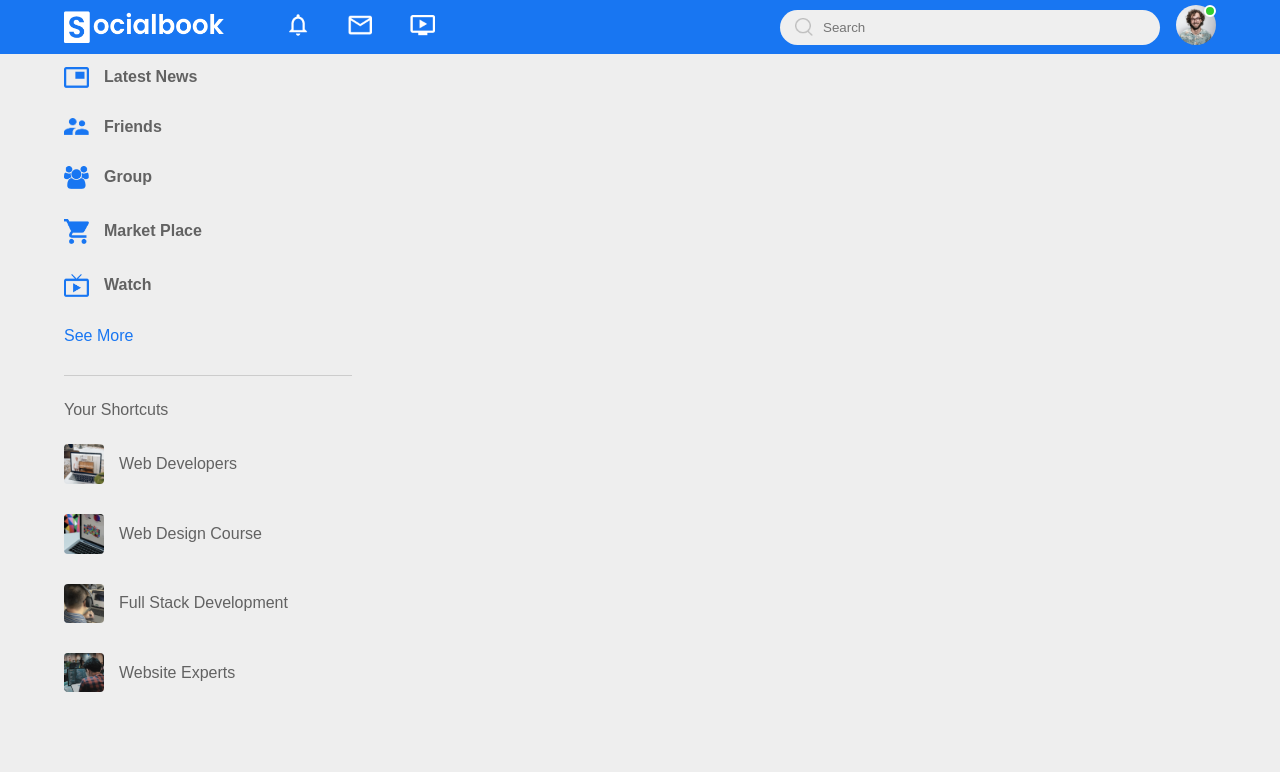
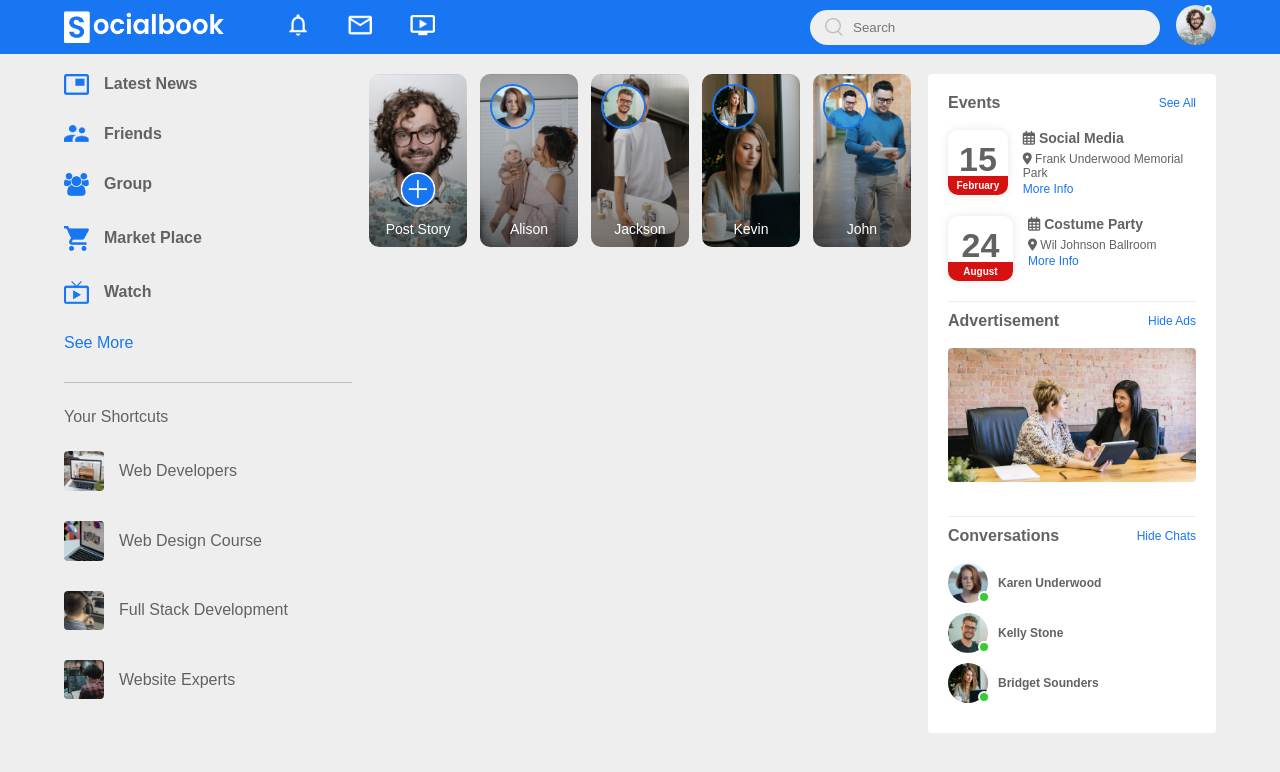
Before and after one commit to femmor/social-book, a plain HTML site: page index.html in a window 1280 px wide. Drawn offline with Linux system fonts and the light colour scheme.

Commit message:
Adds the right sidebar and main content top

```diff
--- a/index.html
+++ b/index.html
@@ -58,6 +58,8 @@
         </a>
       </div>
 
+      <div class="dark-divider"></div>
+
       <div class="shortcut-links">
         <p>your shortcuts</p>
         <a href="#">
@@ -78,10 +80,104 @@
         </a>
       </div>
     </div>
+
     <!-- Main content -->
-    <div class="main-content"></div>
+    <div class="main-content">
+      <div class="stories">
+        <div class="story story-1">
+          <img src="images/upload.png" alt="story">
+          <p class="post-story">post story</p>
+        </div>
+        <div class="story story-2">
+          <img src="images/member-1.png" alt="story">
+          <p class="post-story">alison</p>
+        </div>
+        <div class="story story-3">
+          <img src="images/member-2.png" alt="story">
+          <p class="post-story">jackson</p>
+        </div>
+        <div class="story story-4">
+          <img src="images/member-3.png" alt="story">
+          <p class="post-story">kevin</p>
+        </div>
+        <div class="story story-5">
+          <img src="images/member-4.png" alt="story">
+          <p class="post-story">john</p>
+        </div>
+      </div>
+    </div>
+
     <!-- Right sidebar -->
-    <div class="right-sidebar"></div>
+    <div class="right-sidebar">
+      <div class="sidebar-title">
+        <h4>Events</h4>
+        <a href="#">see all</a>
+      </div>
+
+      <div class="event">
+        <div class="event-left">
+          <h3>15</h3>
+          <span>february</span>
+        </div>
+        <div class="event-right">
+          <h4><i class="fa-regular fa-calendar-days"></i> social media</h4>
+          <p><i class="fa fa-map-marker-alt"></i> frank underwood memorial park</p>
+          <a href="#">more info</a>
+        </div>
+      </div>
+
+      <div class="event">
+        <div class="event-left">
+          <h3>24</h3>
+          <span>August</span>
+        </div>
+        <div class="event-right">
+          <h4><i class="fa-regular fa-calendar-days"></i> costume party</h4>
+          <p><i class="fa fa-map-marker-alt"></i> wil johnson ballroom</p>
+          <a href="#">more info</a>
+        </div>
+      </div>
+      <div class="divider"></div>
+
+      <div class="sidebar-title">
+        <h4>Advertisement</h4>
+        <a href="#" id="toggleAd">hide ads</a>
+      </div>
+
+      <img src="images/advertisement.png" class="sidebar-ads" id="sidebar-ads" alt="ads">
+
+      <div class="divider"></div>
+
+      <div class="sidebar-title">
+        <h4>Conversations</h4>
+        <a href="#" id="sidebar-chats-title">hide chats</a>
+      </div>
+
+      <div class="online-list">
+        <div class="online-user">
+          <div class="online"></div>
+          <img src="images/member-1.png" alt="user">
+          <p>karen underwood</p>
+        </div>
+      </div>
+      <div class="online-list">
+        <div class="online-user">
+          <div class="online"></div>
+          <img src="images/member-2.png" alt="user">
+          <p>kelly stone</p>
+        </div>
+      </div>
+      <div class="online-list">
+        <div class="online-user">
+          <div class="online"></div>
+          <img src="images/member-3.png" alt="user">
+          <p>bridget sounders</p>
+        </div>
+      </div>
+    </div>
   </main>
+
+  <script src="./scripts.js"></script>
+  <script src="https://kit.fontawesome.com/2bb19d7a59.js" crossorigin="anonymous"></script>
 </body>
 </html>
--- /dev/null
+++ b/scripts.js
@@ -0,0 +1,60 @@
+// Variables
+const toggleAd = document.querySelector('#toggleAd');
+const sidebarAds = document.querySelector('#sidebar-ads');
+
+const sidebarChatsTitle = document.querySelector(
+  '#sidebar-chats-title'
+);
+const sidebarChats = document.querySelectorAll('.online-list');
+
+// Ads toggle function
+const openAds = () => {
+  sidebarAds.classList.remove('hidden');
+  toggleAd.textContent = 'hide ads';
+};
+
+const closeAds = () => {
+  sidebarAds.classList.add('hidden');
+  toggleAd.textContent = 'show ads';
+};
+
+// Chats toggle function
+const openChats = () => {
+  sidebarChats.forEach((chat) => {
+    chat.classList.remove('hidden');
+  });
+  sidebarChatsTitle.textContent = 'hide chats';
+};
+
+const closeChats = () => {
+  sidebarChats.forEach((chat) => {
+    chat.classList.add('hidden');
+  });
+  sidebarChatsTitle.textContent = 'show chats';
+};
+
+// Toggle functions
+const toggleAds = (text) => {
+  if (text === 'hide ads') {
+    closeAds();
+  } else {
+    openAds();
+  }
+};
+
+const toggleChats = (text) => {
+  if (text === 'hide chats') {
+    closeChats();
+  } else {
+    openChats();
+  }
+};
+
+// Event Listeners
+toggleAd.addEventListener('click', () =>
+  toggleAds(toggleAd.textContent)
+);
+
+sidebarChatsTitle.addEventListener('click', () =>
+  toggleChats(sidebarChatsTitle.textContent)
+);
--- a/style.css
+++ b/style.css
@@ -2,10 +2,25 @@
   margin: 0;
   padding: 0;
   font-family: 'poppins', sans-serif;
+  box-sizing: border-box;
 }
 
 body {
   background-color: #eee;
+}
+
+a {
+  text-decoration: none;
+  text-transform: capitalize;
+}
+
+.divider {
+  border-bottom: solid 1px #ececec;
+  margin: 10px 0;
+}
+.dark-divider {
+  border-bottom: solid 1px #bebebe;
+  margin: 10px 0;
 }
 
 /* Nav styles */
@@ -83,16 +98,14 @@ nav {
   height: 8px;
   background: limegreen;
   top: 0;
-  right: 0;
+  right: 4px;
   border: 2px solid #fff
 }
-
-/* Main content styles */
 
 .container {
   display: flex;
   justify-content: space-between;
-  padding: 13px 5%;
+  padding: 20px 5%;
 }
 
 .left-sidebar {
@@ -107,6 +120,10 @@ nav {
   position: sticky;
   top: 70px;
   align-self: flex-start;
+  background: #fff;
+  padding: 20px;
+  border-radius: 4px;
+  color: #626262;
 }
 
 .main-content {
@@ -114,13 +131,11 @@ nav {
 }
 
 .left-links a, .shortcut-links a {
-  text-decoration: none;
   display: flex;
   align-items: center;
   margin-bottom: 30px;
   color: #626262;
   width: fit-content;
-  text-transform: capitalize;
   font-weight: 600;
 }
 
@@ -134,9 +149,6 @@ nav {
   font-weight: normal;
 }
 
-.left-links {
-  border-bottom: 1px solid #ccc;
-}
 
 .shortcut-links a {
   font-weight: normal;
@@ -154,3 +166,180 @@ nav {
   color: #626262;
   font-weight: 500;
 }
+
+.sidebar-title {
+  display: flex;
+  align-items: center;
+  justify-content: space-between;
+  margin-bottom: 18px;
+}
+
+.sidebar-title h4 {
+  font-weight: 600;
+  font-size: 16px;
+}
+
+.sidebar-title a {
+  color: #1876f2;
+  font-size: 12px;
+}
+
+.event {
+  display: flex;
+  font-size: 14px;
+  margin-bottom: 20px;
+}
+
+.event-left {
+  border-radius: 10px;
+  height: 65px;
+  width: 65px;
+  margin-right: 15px;
+  padding-top: 10px;
+  text-transform: capitalize;
+  text-align: center;
+  position: relative;
+  overflow: hidden;
+  box-shadow: 0 0 10px rgba(0,0,0,0.1);
+}
+
+.event-left h3 {
+  font-size: 34px;
+}
+
+.event-left span {
+  position: absolute;
+  bottom: 0;
+  left: 0;
+  width: 100%;
+  background: #d61111;
+  color: #fff;
+  padding: 4px 0;
+  font-size: 10px;
+  font-weight: 600;
+}
+
+.event-right h4 {
+  font-size: 14px;
+  text-transform: capitalize;
+  margin-bottom: 6px;
+}
+
+.event-right p {
+  font-size: 12px;
+  text-transform: capitalize;
+}
+
+.event-right a {
+  font-size: 12px;
+  color:#1876f2;
+}
+
+.sidebar-ads {
+  width: 100%;
+  margin-bottom: 20px;
+  border-radius: 4px;
+}
+
+img.hidden {
+  display: none;
+}
+
+.online-user {
+  display: flex;
+  gap: 10px;
+  align-items: center;
+  position: relative;
+  margin: 10px 0;
+}
+
+.online-user img {
+  width: 40px;
+  border-radius: 50%;
+}
+
+.online-user .online {
+  left: 30px;
+  top: unset;
+  bottom: 0;
+  width: 12px;
+  height: 12px;
+}
+
+.online-user p {
+  font-size: 12px;
+  font-weight: 600;
+  text-transform: capitalize;
+}
+
+.online-list.hidden {
+  display: none;
+  height: 100vh;
+}
+
+/* Main content styles */
+.main-content {
+  height: 100vh;
+}
+
+.stories {
+  display: flex;
+  justify-content: space-between;
+  margin-bottom: 20px;
+}
+
+.story {
+  flex-basis: 18%;
+  padding-top: 32%;
+  position: relative;
+  background-position: center;
+  background-size: cover;
+  border-radius: 10px;
+}
+
+.story img {
+  position: absolute;
+  width: 45px;
+  border-radius: 50%;
+  top: 10px;
+  left: 10px;
+  border: 2px solid #1876f2;
+}
+
+.story:first-child img {
+  border: none;
+  top: unset;
+  left: 50%;
+  bottom: 40px;
+  transform: translateX(-50%);
+  width: 35px;
+}
+
+.story p {
+  position: absolute;
+  bottom: 10px;
+  width: 100%;
+  text-align: center;
+  color: white;
+  font-size: 14px;
+}
+
+.post-story {
+  text-transform: capitalize;
+}
+
+.story-1 {
+  background-image: linear-gradient(transparent, rgba(0,0,0,0.5)), url("images/status-1.png");
+}
+.story-2 {
+  background-image: linear-gradient(transparent, rgba(0,0,0,0.5)), url("images/status-2.png");
+}
+.story-3 {
+  background-image: linear-gradient(transparent, rgba(0,0,0,0.5)), url("images/status-3.png");
+}
+.story-4 {
+  background-image: linear-gradient(transparent, rgba(0,0,0,0.5)), url("images/status-4.png");
+}
+.story-5 {
+  background-image: linear-gradient(transparent, rgba(0,0,0,0.5)), url("images/status-5.png");
+}
```
